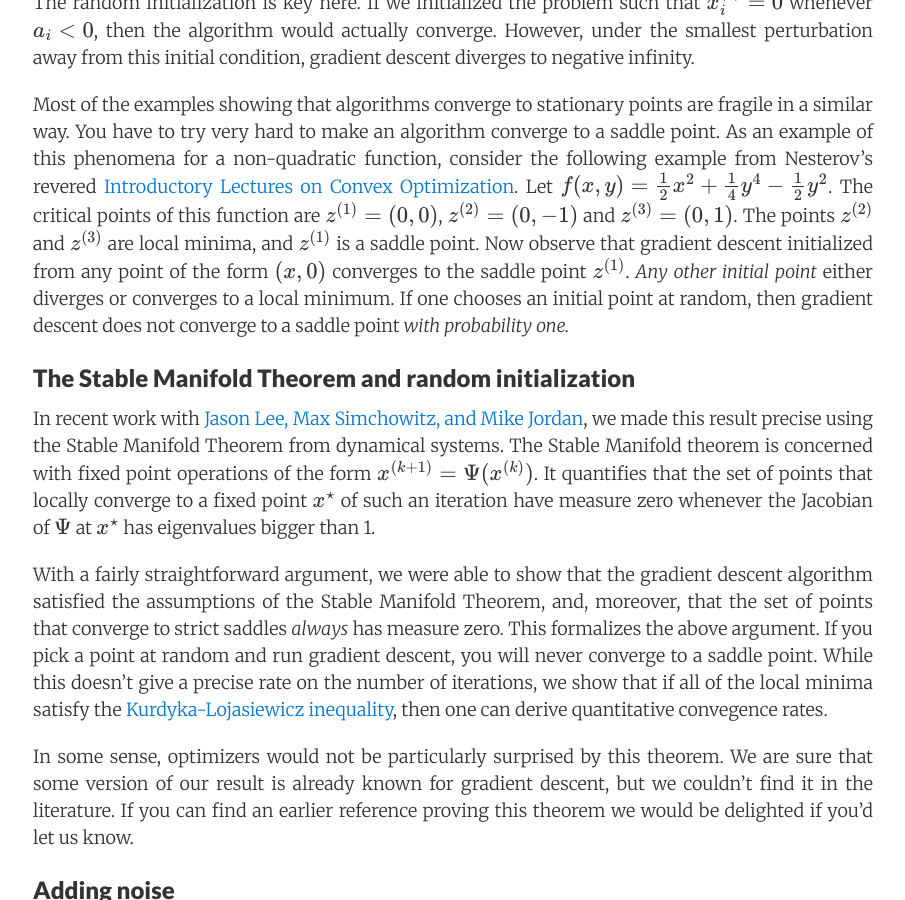
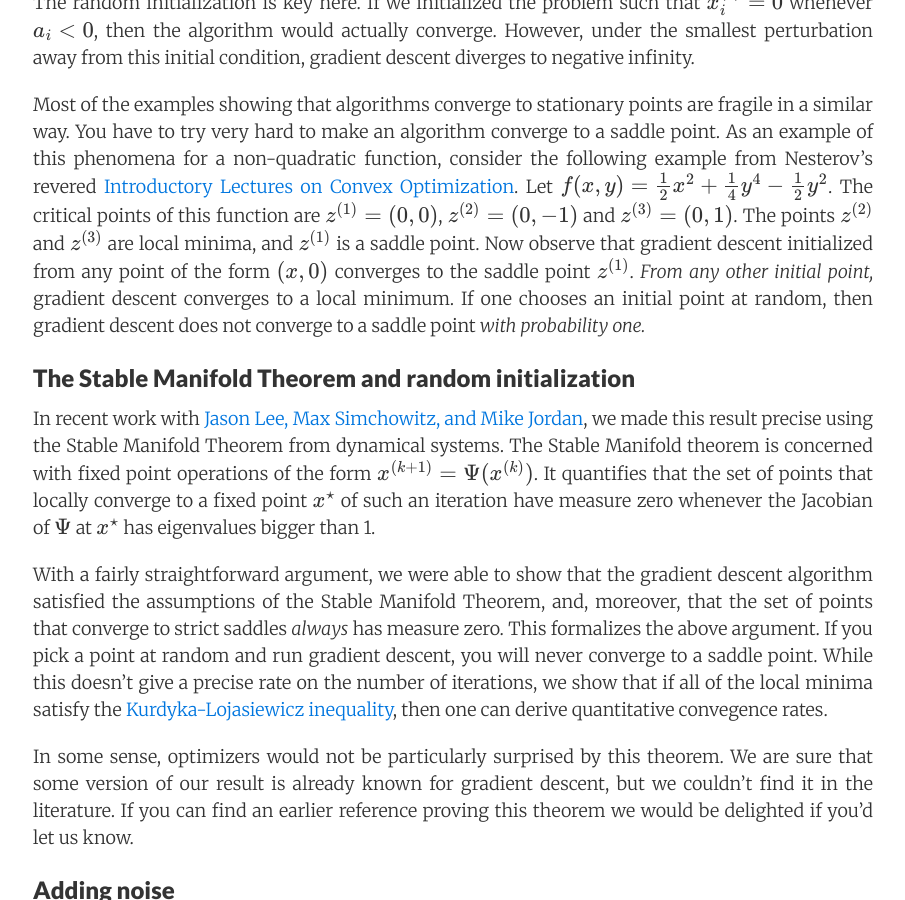
Before and after one commit to offconvex/offconvex.github.io, a Jekyll site: the page built from _posts/2016-03-24-saddles-again.md, in a window 1280 px wide and 900 px high, scrolled down 1370 px. Shown: the whole window, without its empty margins (187-1092 px from the left). Built offline with Jekyll 4.4.1, drawn with Linux system fonts in a browser that asks for light colours; nearby versions of some CDN libraries; formulas are drawn with MathJax 3; comment, search, counter and statistics services are not loaded.

Commit message:
Update 2016-03-24-saddles-again.md

```diff
--- a/_posts/2016-03-24-saddles-again.md
+++ b/_posts/2016-03-24-saddles-again.md
@@ -39,7 +39,7 @@ are nonnegative, the algorithm converges to a point where the gradient is equal
 
 The random initialization is key here.  If we initialized the problem such that $x^{(0)}_i=0$ whenever $a_i<0$, then the algorithm would actually converge.  However, under the smallest perturbation away from this initial condition, gradient descent diverges to negative infinity.
 
-Most of the examples showing that algorithms converge to stationary points are fragile in a similar way.  You have to try very hard to make an algorithm converge to a saddle point.  As an example of this phenomena for a non-quadratic function, consider the following example from Nesterov’s revered [Introductory Lectures on Convex Optimization](http://www.springer.com/us/book/9781402075537). Let $f(x,y) = \frac12 x^2 +\frac14 y^4-\frac12 y^2$.  The critical points of this function are $z^{(1)}= (0,0)$, $z^{(2)} = (0,-1)$ and $z^{(3)} = (0,1)$.  The points $z^{(2)}$ and $z^{(3)}$ are local minima, and $z^{(1)}$ is a saddle point.  Now observe that gradient descent initialized from any point of the form $(x,0)$ converges to the saddle point $z^{(1)}$. *Any other initial point* either diverges or converges to a local minimum.  If one chooses an initial point at random, then gradient descent does not converge to a saddle point *with probability one.*
+Most of the examples showing that algorithms converge to stationary points are fragile in a similar way.  You have to try very hard to make an algorithm converge to a saddle point.  As an example of this phenomena for a non-quadratic function, consider the following example from Nesterov’s revered [Introductory Lectures on Convex Optimization](http://www.springer.com/us/book/9781402075537). Let $f(x,y) = \frac12 x^2 +\frac14 y^4-\frac12 y^2$.  The critical points of this function are $z^{(1)}= (0,0)$, $z^{(2)} = (0,-1)$ and $z^{(3)} = (0,1)$.  The points $z^{(2)}$ and $z^{(3)}$ are local minima, and $z^{(1)}$ is a saddle point.  Now observe that gradient descent initialized from any point of the form $(x,0)$ converges to the saddle point $z^{(1)}$. *From any other initial point,* gradient descent converges to a local minimum.  If one chooses an initial point at random, then gradient descent does not converge to a saddle point *with probability one.*
 
 ### The Stable Manifold Theorem and random initialization
 
```
